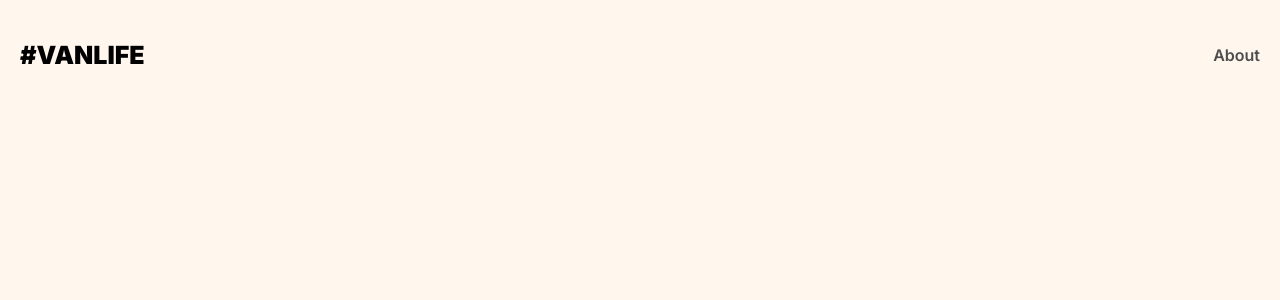
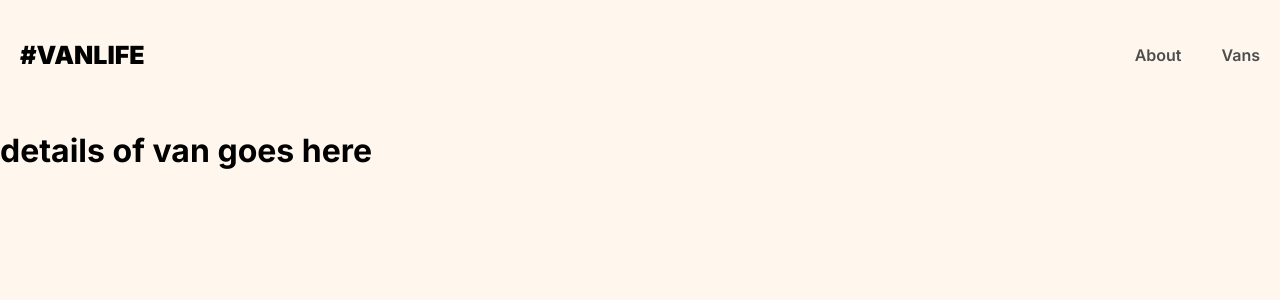
Before and after one commit to amuuo-dev/VanLife, a React (Vite) app: page /vans/1 in a window 1280 px wide. Before the commit this address had no page. Shown: the top 300 px of the page. Built offline with nearby package versions, Linux system fonts and the light colour scheme; no server answers; what miragejs would draw is missing.

Commit message:
add a vanDetail page

```diff
--- /dev/null
+++ b/components/VanDetail.jsx
@@ -0,0 +1,17 @@
+import { useEffect } from "react";
+import { useParams } from "react-router-dom";
+const VanDetail = () => {
+  const params = useParams();
+  useEffect(() => {
+    fetch(`/api/vans/${params.id}`)
+      .then((res) => res.json())
+      .then((data) => console.log(data));
+  }, [params.id]);
+  return (
+    <div>
+      <h1>details of van goes here</h1>
+    </div>
+  );
+};
+
+export default VanDetail;
--- a/components/Vans.jsx
+++ b/components/Vans.jsx
@@ -1,5 +1,5 @@
 import { useEffect, useState } from "react";
-
+import { Link } from "react-router-dom";
 const Vans = () => {
   const [vans, setVans] = useState([]);
   useEffect(() => {
@@ -10,7 +10,12 @@ const Vans = () => {
 
   const vanElements = vans.map((van) => (
     <div key={van.id} className="van-tile">
-      <img src={van.imageUrl} />
+      <Link
+        to={`/vans/${van.id}`}
+        aria-label={`View details for ${van.name},
+        priced at $${van.price} per day`}
+      >
+        <img src={van.imageUrl} alt={`Image of ${van.name}`} />
         <div className="van-info">
           <h3>{van.name}</h3>
           <p>
@@ -19,6 +24,7 @@ const Vans = () => {
           </p>
           <i className={`van-type ${van.type} selected`}>{van.type}</i>
         </div>
+      </Link>
     </div>
   ));
 
--- a/src/App.jsx
+++ b/src/App.jsx
@@ -3,6 +3,7 @@ import Home from "../components/Home";
 import About from "../components/About";
 import Vans from "../components/Vans";
 import "../server"; // Import the server
+import VanDetail from "../components/VanDetail";
 const App = () => {
   return (
     <div>
@@ -13,12 +14,14 @@ const App = () => {
           </Link>
           <nav>
             <Link to="/about">About</Link>
+            <Link to="/vans">Vans</Link>
           </nav>
         </header>
         <Routes>
           <Route path="/" element={<Home />} />
           <Route path="/about" element={<About />} />
           <Route path="/vans" element={<Vans />} />
+          <Route path="/vans/:id" element={<VanDetail />} />
         </Routes>
       </BrowserRouter>
     </div>
```
Lines whose indentation alone changed are shown as unchanged.
